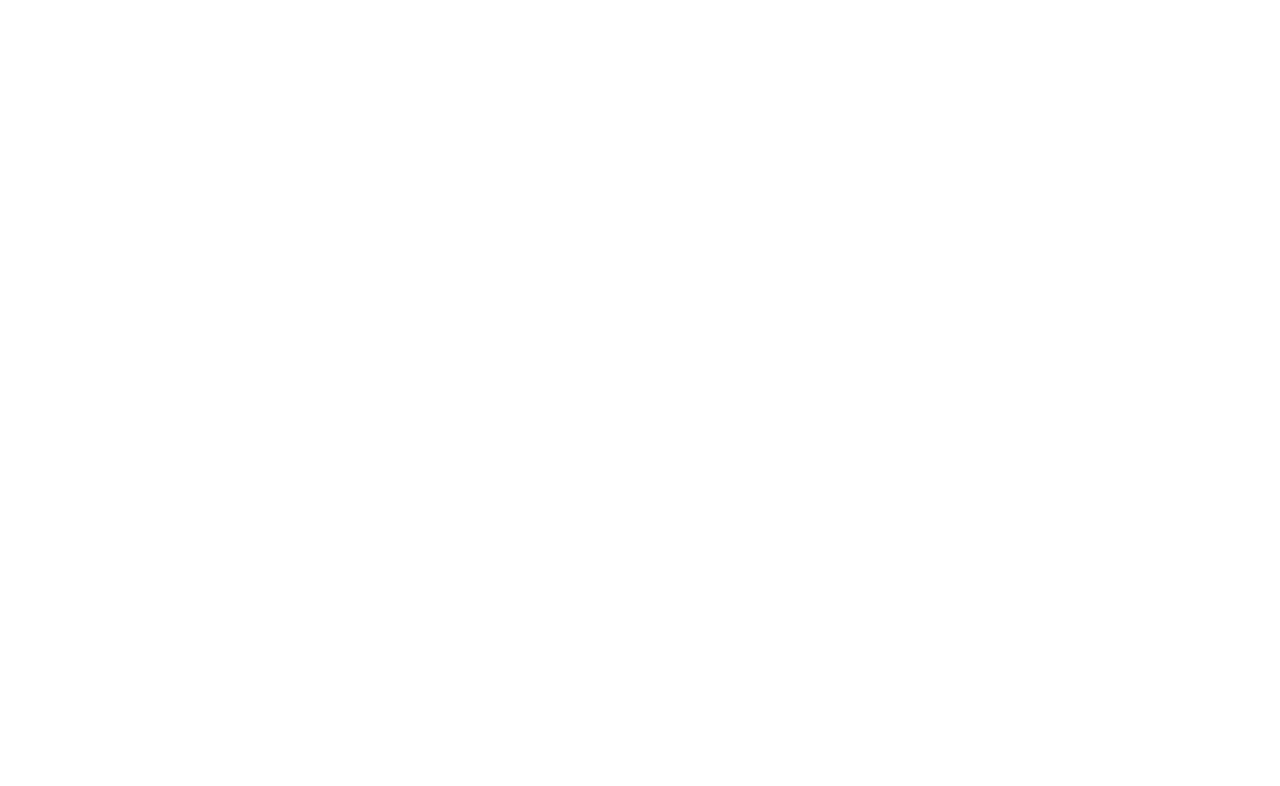
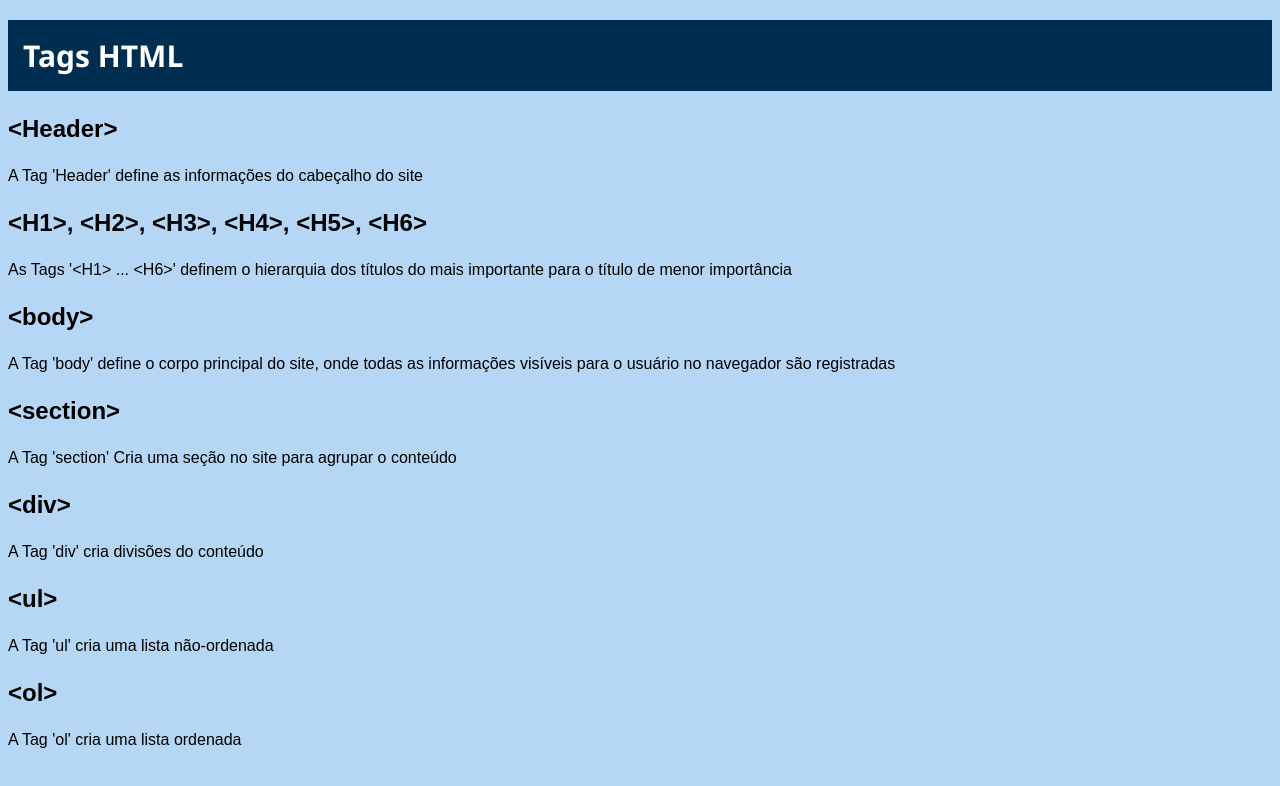
Before and after one commit to fhaelmarinho/github-desktop, a plain HTML site: page index.html in a window 1280 px wide. Drawn offline with Linux system fonts and the light colour scheme.

Commit message:
Initial commit

```diff
--- a/index.html
+++ b/index.html
@@ -4,8 +4,41 @@
     <meta charset="UTF-8">
     <meta name="viewport" content="width=device-width, initial-scale=1.0">
     <title>Rafael</title>
+    <link rel="stylesheet" href="./style.css">
 </head>
 <body>
-
+    <header>
+        <h1>
+            Tags HTML
+        </h1>
+    </header>
+    <h3>
+        &lt;Header&gt;
+    </h3>
+    <p>A Tag 'Header' define as informações do cabeçalho do site </p>
+    <h3>
+        &lt;H1&gt;, &lt;H2&gt;, &lt;H3&gt;, &lt;H4&gt;, &lt;H5&gt;, &lt;H6&gt;
+    </h3>
+    <p>As Tags '&lt;H1&gt; ... &lt;H6&gt;' definem o hierarquia dos títulos do mais importante para o título de menor importância </p>
+    <h3>
+        &lt;body&gt;
+    </h3>
+    <p>A Tag 'body' define o corpo principal do site, onde todas as informações visíveis para o usuário no navegador são registradas </p>
+    <h3>
+        &lt;section&gt;
+    </h3>
+    <p>A Tag 'section' Cria uma seção no site para agrupar o conteúdo </p>
+    <h3>
+        &lt;div&gt;
+    </h3>
+    <p>A Tag 'div' cria divisões do conteúdo </p>
+        <h3>
+        &lt;ul&gt;
+    </h3>
+    <p>A Tag 'ul' cria uma lista não-ordenada </p>
+    <h3>
+        &lt;ol&gt;
+    </h3>
+    <p>A Tag 'ol' cria uma lista ordenada </p>
 </body>
 </html>
--- /dev/null
+++ b/style.css
@@ -0,0 +1,18 @@
+body{
+    font-family: Arial, Helvetica, sans-serif;
+    background-color: rgb(181, 215, 245);
+}
+h1{
+    font-family: 'Segoe UI', Tahoma, Geneva, Verdana, sans-serif;
+    font-size: 30px;
+    color: #ffffff;
+    background-color: #002e50;
+    padding: 15px;
+
+}
+h3{
+    font-size: 24px;
+}
+p{
+    font-size: 16px;
+}
```
